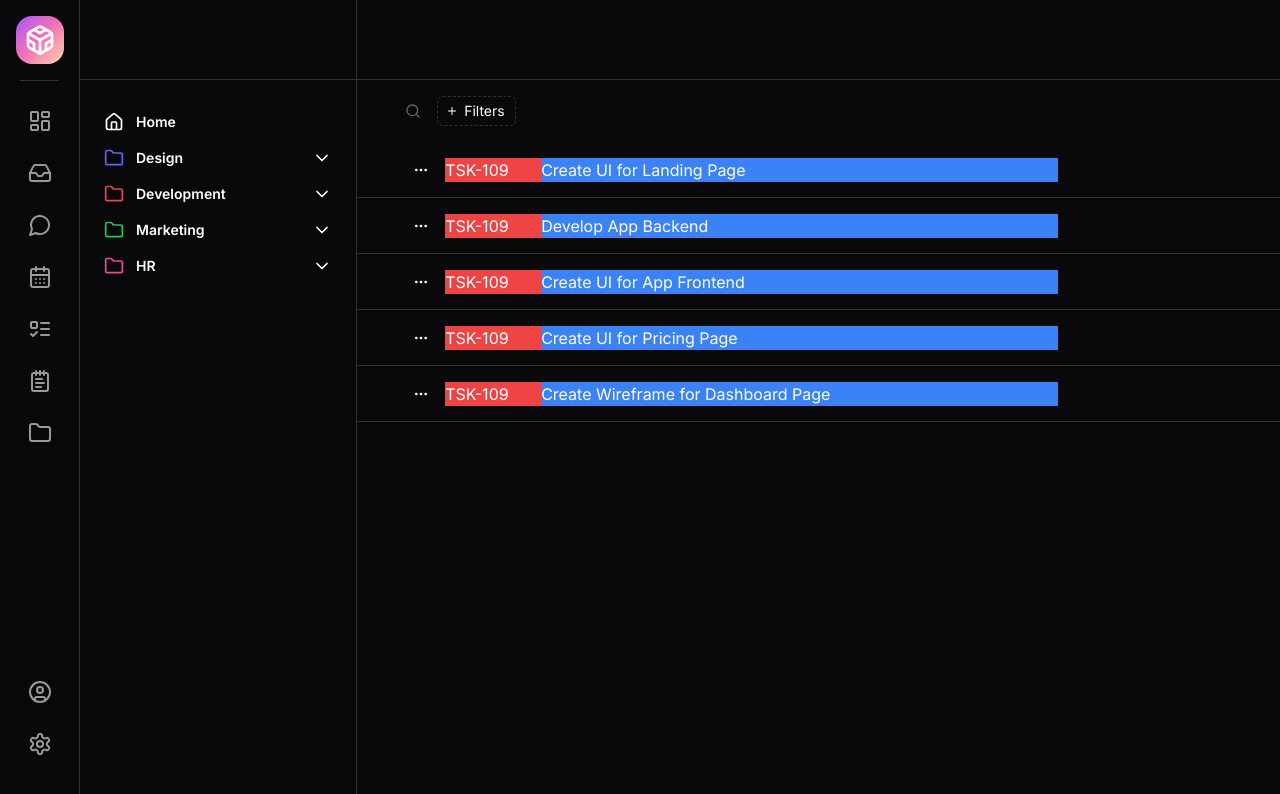
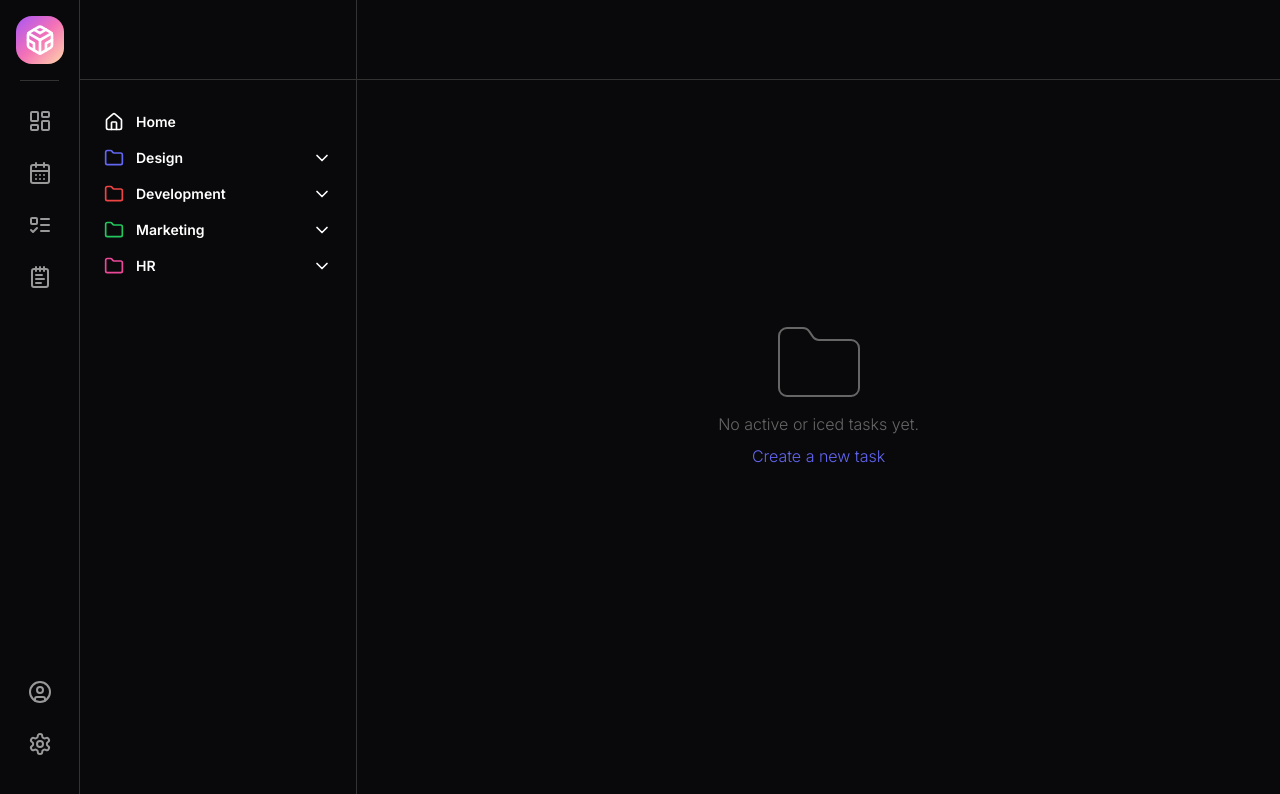
Before and after one commit to domody/prodo, a Next.js app: page /home/tasks in a window 1280 px wide. Shown: the top 794 px of the page. Built offline with nearby package versions, Linux system fonts and the light colour scheme.

Commit message:
Removed sidebar icons that arent needed yet and added an empty state to the tasks page.

```diff
--- a/src/app/home/components/skinnySidebar.js
+++ b/src/app/home/components/skinnySidebar.js
@@ -36,13 +36,13 @@ const SkinnySidebar = () => {
             <LayoutDashboard className="h-6 w-6 text-dark-100" />
           </a>
 
-          <a className="flex h-12 w-12 cursor-pointer items-center justify-center rounded-lg p-2 hover:bg-white/5">
+          {/* <a className="flex h-12 w-12 cursor-pointer items-center justify-center rounded-lg p-2 hover:bg-white/5">
             <Inbox className="h-6 w-6 text-dark-100" />
           </a>
 
           <a className="flex h-12 w-12 cursor-pointer items-center justify-center rounded-lg p-2 hover:bg-white/5">
             <MessageCircle className="h-6 w-6 text-dark-100" />
-          </a>
+          </a> */}
 
           <a className="flex h-12 w-12 cursor-pointer items-center justify-center rounded-lg p-2 hover:bg-white/5">
             <CalendarDays className="h-6 w-6 text-dark-100" />
@@ -62,12 +62,12 @@ const SkinnySidebar = () => {
             <NotepadText className="h-6 w-6 text-dark-100" />
           </a>
 
-          <a
+          {/* <a
             href=""
             className="flex h-12 w-12 cursor-pointer items-center justify-center rounded-lg p-2 hover:bg-white/5"
           >
             <Folder className="h-6 w-6 text-dark-100" />
-          </a>
+          </a> */}
         </div>
         <div className="mt-auto flex flex-col items-start justify-center space-y-1 pb-4">
           <div className="flex h-12 w-12 cursor-pointer items-center justify-center rounded-lg p-2 hover:bg-white/5">
--- a/src/app/home/tasks/page.js
+++ b/src/app/home/tasks/page.js
@@ -33,7 +33,14 @@ import { ChevronDown } from "lucide-react";
 
 import Task from "./components/task";
 
-const tasks = [1, 2, 3, 4, 5, 6];
+// Alter length of tasks variable to alter how many tasks appear, i.e [1, 2, 3, etc]
+const tasks = [];
+var tasksEmpty = false;
+
+if (tasks.length == 0) {
+  tasksEmpty = true;
+}
+
 export default function Home() {
   return (
     <main className="flex h-screen w-screen items-start justify-start !overflow-hidden text-balance bg-dark-900">
@@ -97,7 +104,9 @@ export default function Home() {
         <div className="flex min-h-screen w-full flex-col items-start justify-start overflow-x-hidden">
           <div className="h-20 w-full border-b border-dark-500"></div>
           <div className="flex h-[calc(100vh-5rem)] w-full flex-col items-start justify-start overflow-x-hidden">
-            <div className="flex w-full items-center justify-start space-x-2 px-12 py-4">
+            <div
+              className={`flex w-full items-center justify-start space-x-2 px-12 py-4 ${tasksEmpty ? "hidden" : ""}`}
+            >
               <Search className="mr-2 h-4 w-4 text-dark-300" />
               <div className="ml-2 flex cursor-pointer items-center justify-center rounded-md border border-dashed border-[#2F2F2F] py-1 pl-2 pr-2.5 text-sm  transition-all hover:text-dark-50">
                 <Plus className="mr-1.5 h-3 w-3" />
@@ -105,14 +114,7 @@ export default function Home() {
               </div>
             </div>
             <div className="scrollbar-hidden h-full w-full overflow-x-hidden overflow-y-scroll">
-              {/* <div className="sticky left-0 top-0 flex h-14 w-full items-center justify-start bg-dark-800 px-12 py-4 ">
-                <CircleSlash className="mr-3 h-5 w-5 " />
-                In Progress
-                <Plus className="ml-auto h-6 w-6 " />
-              </div> */}
-
-              <div className="flex min-h-14 w-full flex-col items-start justify-start ">
-                {/* {tasks.map(function (object, i) {
+              {tasks.map(function (object, i) {
                 return (
                   <Task
                     title="Create UI for Landing Page"
@@ -122,79 +124,47 @@ export default function Home() {
                     state="InProgress"
                   />
                 );
-              })} */}
-                <Task
-                  title="Create UI for Landing Page"
-                  dateAssigned="Jun 12"
-                  dateEnd="Oct 19"
-                  team="Design"
-                  state="InProgress"
-                />
+              })}
+              <div
+                className={`flex h-full w-full cursor-default select-none flex-col items-center justify-center ${tasksEmpty ? "" : "hidden"}`}
+              >
+                <Folder className="h-24 w-24 text-dark-300" strokeWidth={0.5} />
+                <p className="text-base font-light text-dark-300">
+                  No active or iced tasks yet.
+                </p>
+                <p className="mb-24 mt-2 cursor-pointer text-base font-light text-indigo-500">
+                  Create a new task
+                </p>
               </div>
 
-              {/* <div className="sticky left-0 top-0 flex w-full items-center justify-start bg-dark-800 px-12 py-4 ">
+              {/* <div className="sticky left-0 top-0 flex h-14 w-full items-center justify-start bg-dark-800 px-12 py-4 ">
+                <CircleSlash className="mr-3 h-5 w-5 " />
+                In Progress
+                <Plus className="ml-auto h-6 w-6 " />
+              </div>
+              <div className="sticky left-0 top-0 flex w-full items-center justify-start bg-dark-800 px-12 py-4 ">
                 <Loader className="mr-3 h-5 w-5 " />
                 Assigned
                 <Plus className="ml-auto h-6 w-6 " />
-              </div> */}
-
-              <div className="flex min-h-14 w-full flex-col items-start justify-start   ">
-                <Task
-                  title="Develop App Backend"
-                  dateAssigned="Jun 12"
-                  dateEnd="Oct 19"
-                  team="Design"
-                  state="Assigned"
-                />
               </div>
 
-              {/* <div className="sticky left-0 top-0 flex w-full items-center justify-start bg-dark-800 px-12 py-4 ">
+              <div className="sticky left-0 top-0 flex w-full items-center justify-start bg-dark-800 px-12 py-4 ">
                 <CircleDashed className="mr-3 h-5 w-5 " />
                 Pending Review
                 <Plus className="ml-auto h-6 w-6 " />
-              </div> */}
-
-              <div className="flex min-h-14 w-full flex-col items-start justify-start   ">
-                <Task
-                  title="Create UI for App Frontend"
-                  dateAssigned="Jun 12"
-                  dateEnd="Oct 19"
-                  team="Design"
-                  state="PendingReview"
-                />
               </div>
 
-              {/* <div className="sticky left-0 top-0 flex w-full items-center justify-start bg-dark-800 px-12 py-4 ">
+              <div className="sticky left-0 top-0 flex w-full items-center justify-start bg-dark-800 px-12 py-4 ">
                 <Clock className="mr-3 h-5 w-5 " />
                 Overdue
                 <Plus className="ml-auto h-6 w-6 " />
-              </div> */}
-
-              <div className="flex min-h-14 w-full flex-col items-start justify-start   ">
-                <Task
-                  title="Create UI for Pricing Page"
-                  dateAssigned="Jun 12"
-                  dateEnd="Oct 19"
-                  team="Design"
-                  state="Overdue"
-                />
               </div>
 
-              {/* <div className="sticky left-0 top-0 flex w-full items-center justify-start bg-dark-800 px-12 py-4 ">
+              <div className="sticky left-0 top-0 flex w-full items-center justify-start bg-dark-800 px-12 py-4 ">
                 <CircleCheck className="mr-3 h-5 w-5 " />
                 Completed
                 <Plus className="ml-auto h-6 w-6 " />
               </div> */}
-
-              <div className="flex min-h-14 w-full flex-col items-start justify-start   ">
-                <Task
-                  title="Create Wireframe for Dashboard Page"
-                  dateAssigned="Apr 27"
-                  dateEnd="May 25"
-                  team="Design"
-                  state="Completed"
-                />
-              </div>
             </div>
           </div>
         </div>
```
